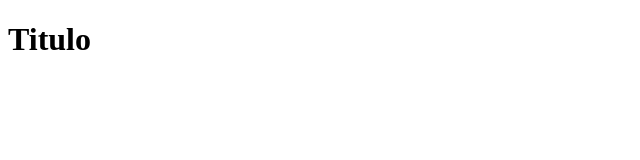
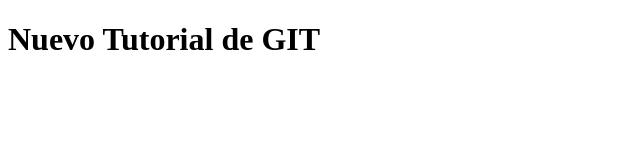
Before and after one commit to freddyariash/hello-world-git, a plain HTML site: page index.html in a window 1280 px wide. Shown: the whole page, without its empty margins (0-640 px from the left). Drawn offline with Linux system fonts and the light colour scheme.

Commit message:
Se modificó título página princial por Tutorial

```diff
--- a/index.html
+++ b/index.html
@@ -6,6 +6,6 @@
     <title>Demo Git</title>
 </head>
 <body>
-    <h1>Titulo</h1>
+    <h1>Nuevo Tutorial de GIT</h1>
 </body>
 </html>
```
